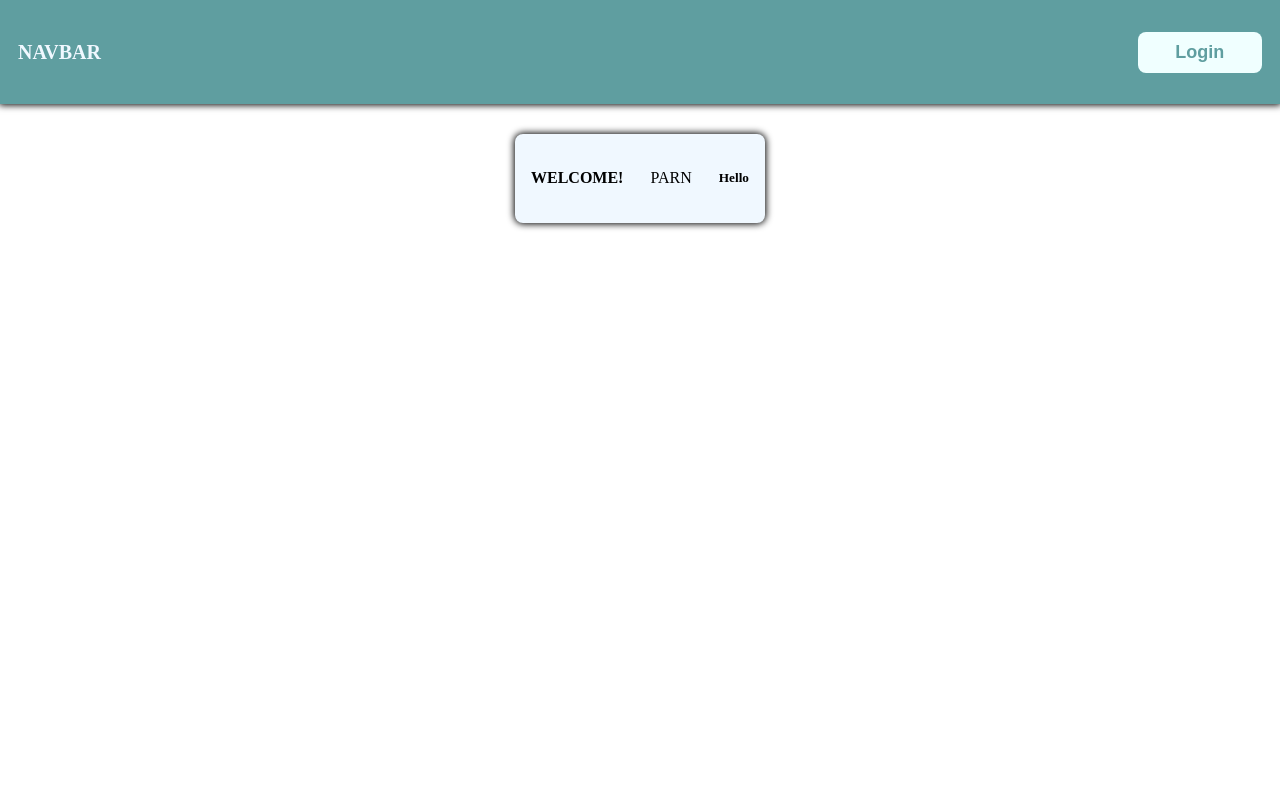
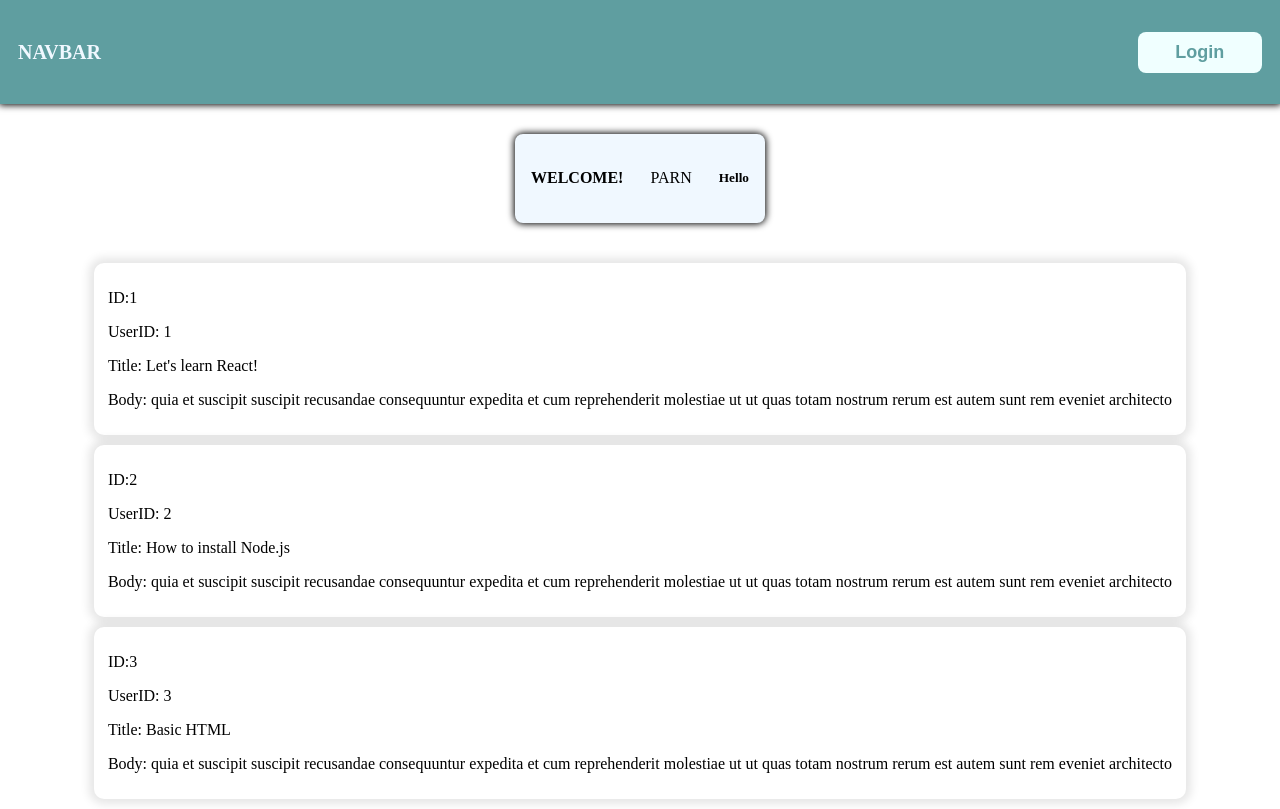
Before and after one commit to chtk05/first-react-app, a React (Vite) app: page / in a window 1280 px wide. Built offline with nearby package versions, Linux system fonts and the light colour scheme.

Commit message:
demo event handler

```diff
--- a/src/App.tsx
+++ b/src/App.tsx
@@ -1,12 +1,40 @@
 import './App.css'
 import Greeting from './component/Greeting'
 import Navbar from './component/Navbar'
+import Post from './component/Post'
+import { PostDTO } from './types/dto'
+
+const posts: PostDTO[] = [
+  {
+    id: 1,
+    userId: 1,
+    title: "Let's learn React!",
+    body: 'quia et suscipit\nsuscipit recusandae consequuntur expedita et cum\nreprehenderit molestiae ut ut quas totam\nnostrum rerum est autem sunt rem eveniet architecto',
+  },
+  {
+    id: 2,
+    userId: 2,
+    title: 'How to install Node.js',
+    body: 'quia et suscipit\nsuscipit recusandae consequuntur expedita et cum\nreprehenderit molestiae ut ut quas totam\nnostrum rerum est autem sunt rem eveniet architecto',
+  },
+  {
+    id: 3,
+    userId: 3,
+    title: 'Basic HTML',
+    body: 'quia et suscipit\nsuscipit recusandae consequuntur expedita et cum\nreprehenderit molestiae ut ut quas totam\nnostrum rerum est autem sunt rem eveniet architecto',
+  },
+]
 
 function App() {
   return (
     <div className="App">
       <Navbar />
       <Greeting name="PARN" msg="Hello" isLoggedIn={true} />
+      <div className="feed-container">
+        {posts.map((postval) => {
+          return <Post key={postval.id} post={postval} />
+        })}
+      </div>
     </div>
   )
 }
--- /dev/null
+++ b/src/component/Post.module.css
@@ -0,0 +1,11 @@
+.post {
+  width: 100%;
+  height: auto;
+  padding: 10px 14px;
+  margin: 10px 0;
+  box-sizing: border-box;
+  box-shadow: 0 0 10px 5px rgb(0 0 0 / 0.1);
+
+  background-color: white;
+  border-radius: 10px;
+}
--- /dev/null
+++ b/src/component/Post.tsx
@@ -0,0 +1,21 @@
+import { PostDTO } from '../types/dto'
+import classes from './Post.module.css'
+
+interface IPostProps {
+  post: PostDTO
+}
+const Post = ({ post }: IPostProps) => {
+  const handleClick = (id: number) => {
+    alert(`clicked ${id}`)
+  }
+  return (
+    <div onClick={() => handleClick(post.id)} className={classes.post}>
+      <p>ID:{post.id}</p>
+      <p>UserID: {post.userId}</p>
+      <p>Title: {post.title}</p>
+      <p>Body: {post.body}</p>
+    </div>
+  )
+}
+
+export default Post
--- /dev/null
+++ b/src/types/dto.ts
@@ -0,0 +1,6 @@
+export interface PostDTO {
+  id: number
+  userId: number
+  title: string
+  body: string
+}
```
